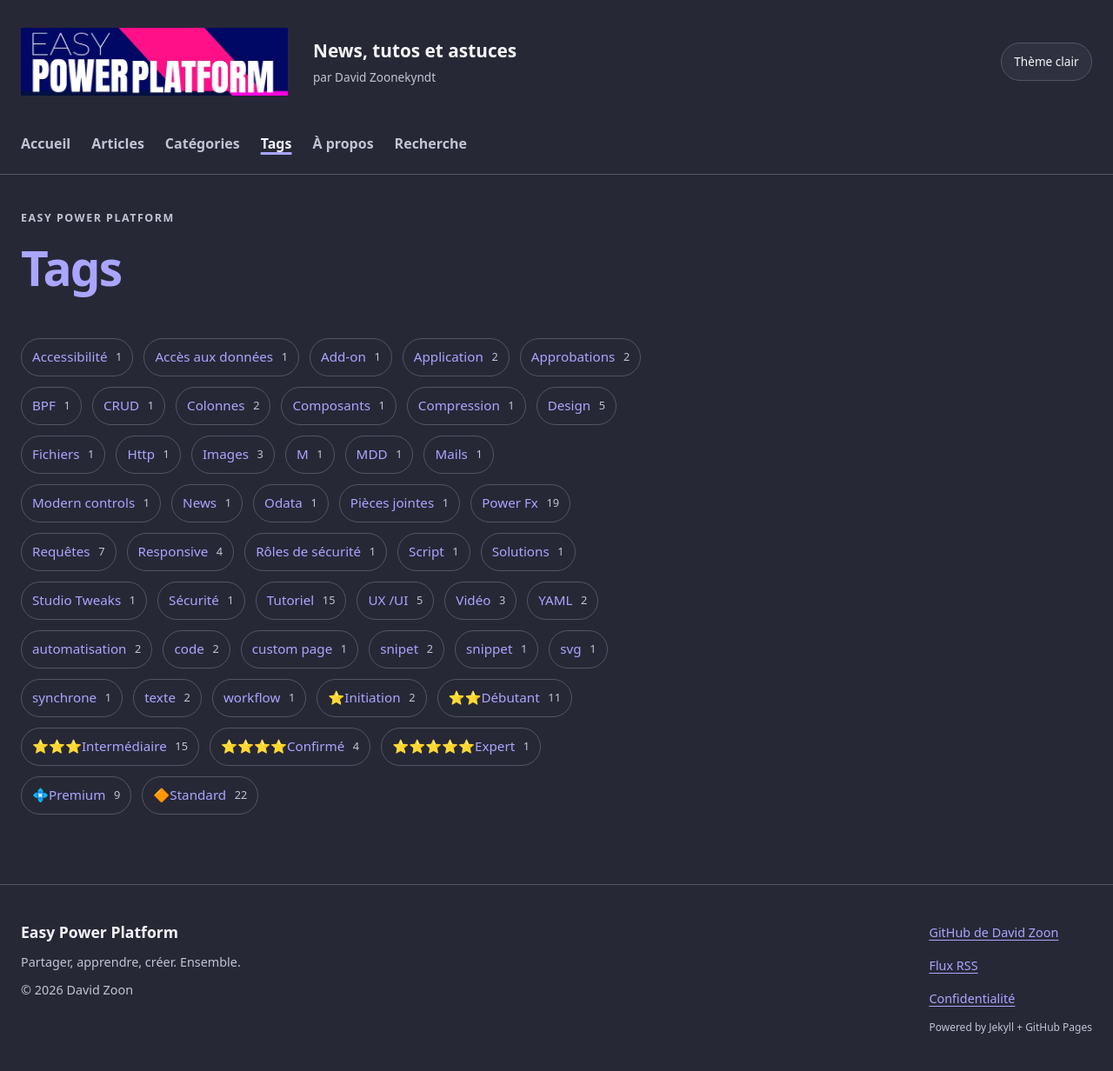
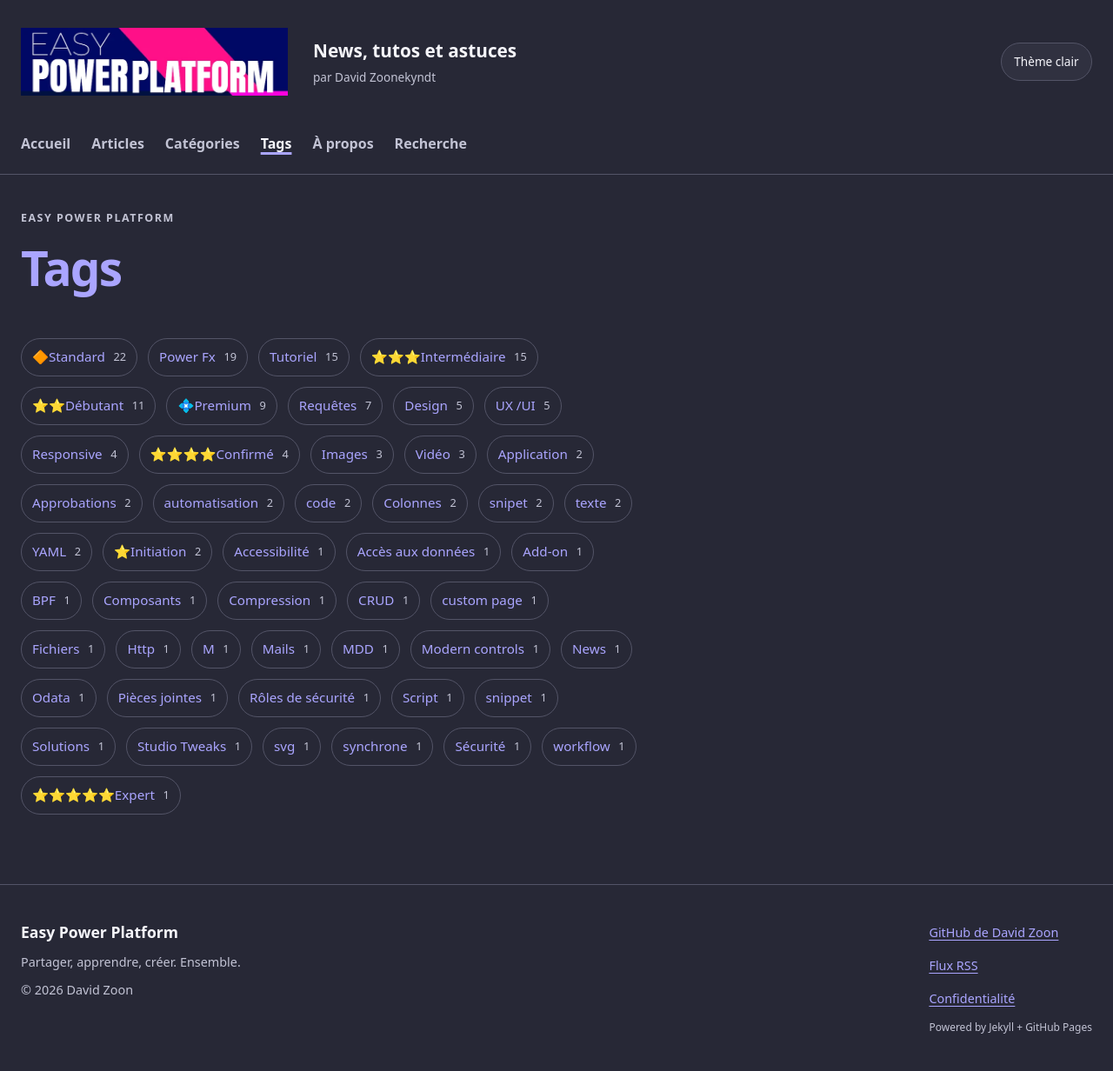
Before and after one commit to DavidZoon/easy-power-platform, a Jekyll site: the page built from tags/index.html, in a window 1280 px wide. Shown: the whole page at 87% size. Built offline with Jekyll 4.4.1, drawn with Linux system fonts in a browser that asks for light colours.

Commit message:
Sort tags page by popularity
Co-authored-by: Copilot <223556219+Copilot@users.noreply.github.com>

```diff
--- a/scripts/check-site.mjs
+++ b/scripts/check-site.mjs
@@ -72,6 +72,9 @@ for (const post of manifest.posts) {
 for (const filename of ['sitemap.xml', 'feed.xml', 'robots.txt']) assert(files.includes(path.join(root, filename)), `${filename} absent`);
 const rss = await fs.readFile(path.join(root, 'feed.xml'), 'utf8');
 assert(rss.includes('<feed'), 'Flux Atom invalide');
+const tagPage = load(await fs.readFile(path.join(root, 'tags', 'index.html'), 'utf8'));
+const tagCounts = tagPage('.tag-cloud .count').map((i, el) => Number(tagPage(el).text())).get();
+assert(tagCounts.length > 0 && tagCounts.every((count, i) => i === 0 || tagCounts[i - 1] >= count), 'Tags non tries par popularite');
 console.log(`${files.length} fichiers controles, ${manifest.posts.length} articles, ${index.length} entrees de recherche.`);
 if (failures.length) {
   console.error([...new Set(failures)].join('\n'));
--- a/tags/index.html
+++ b/tags/index.html
@@ -3,8 +3,7 @@ title: Tags
 permalink: /tags/
 ---
 <div class="chips tag-cloud">
-{% assign terms = site.data.taxonomies.tags | sort: 'name' %}
-{% for term in terms %}
+{% for term in site.data.taxonomies.tags %}
 <a class="chip tag" href="{{ '/tags/' | append: term.slug | append: '/' | relative_url }}">{{ term.name | escape }} <span class="count">{{ term.count }}</span></a>
 {% endfor %}
 </div>
```
